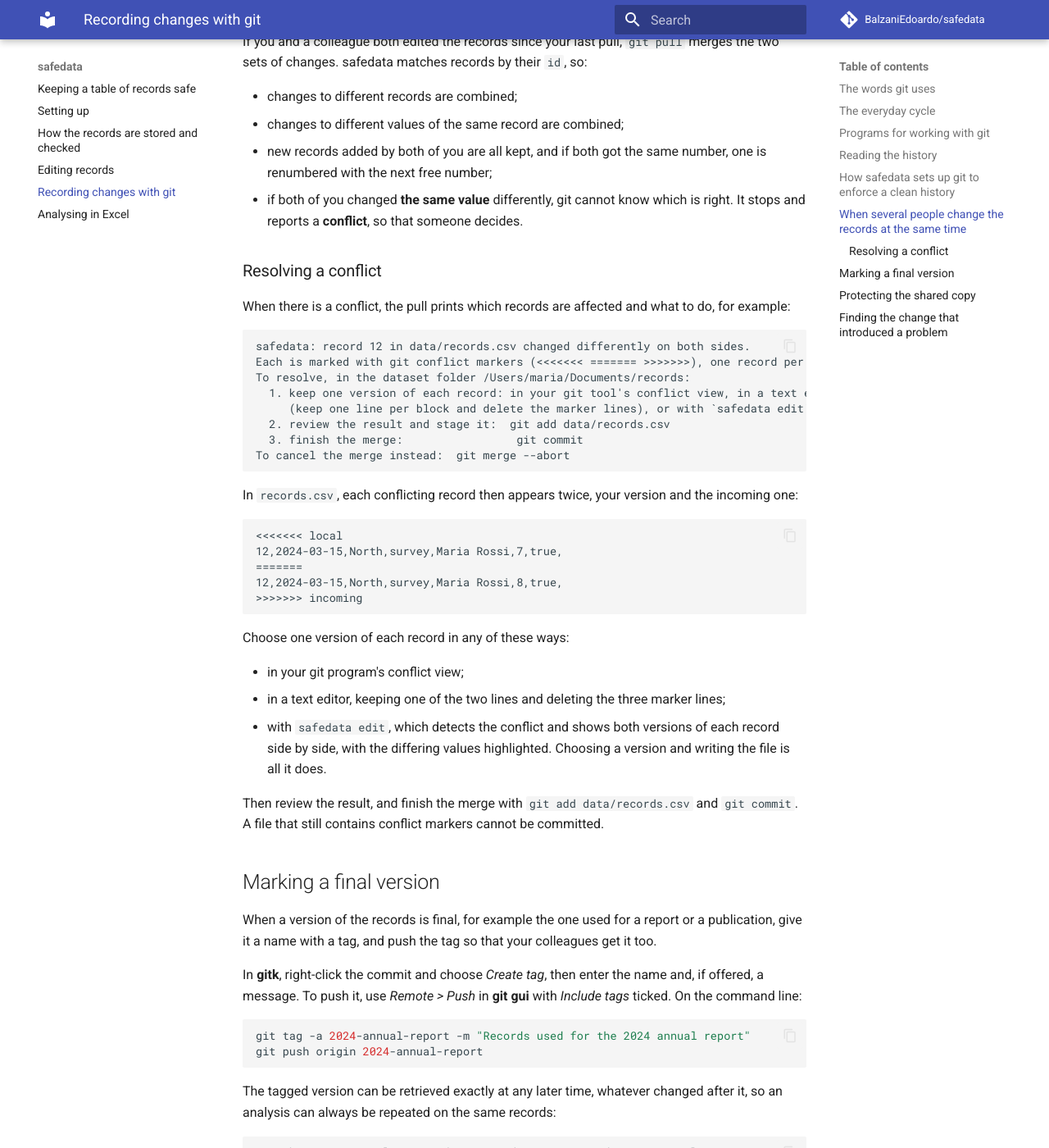
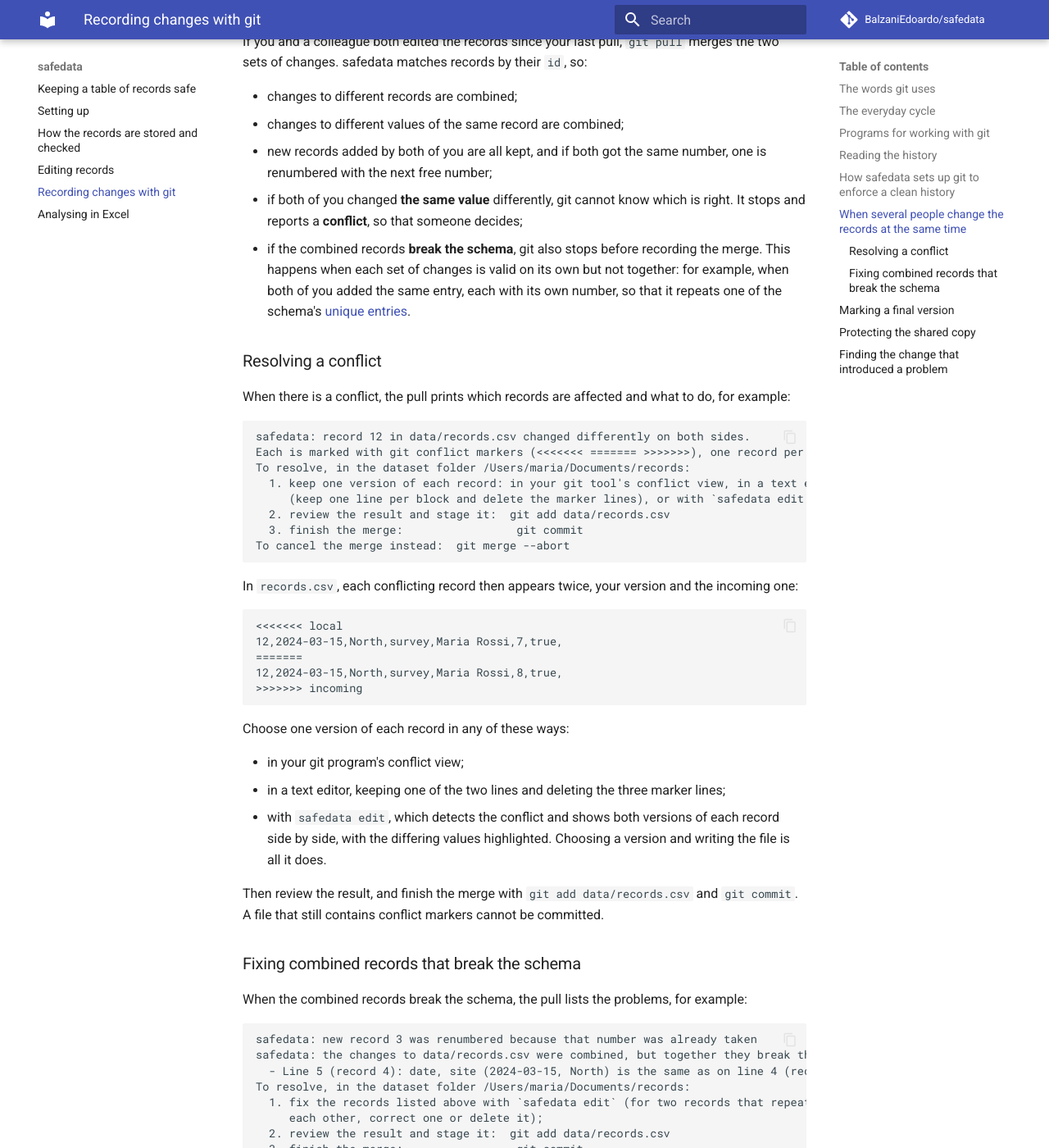
Before and after one commit to BalzaniEdoardo/safedata, an MkDocs documentation site: the page built from docs/git.md, in a window 1280 px wide and 1400 px high, scrolled down 2682 px. Shown: the whole window at 82% size. Built offline with MkDocs 1.6.1 and Material for MkDocs 9.7.7, drawn with Linux system fonts in a browser that asks for light colours; comment, search, counter and statistics services are not loaded; some of the changed text lies outside the part shown.

Commit message:
test duplicate

````diff
--- a/docs/git.md
+++ b/docs/git.md
@@ -71,7 +71,8 @@ If you and a colleague both edited the records since your last pull, `git pull`
 - changes to different records are combined;
 - changes to different values of the same record are combined;
 - new records added by both of you are all kept, and if both got the same number, one is renumbered with the next free number;
-- if both of you changed **the same value** differently, git cannot know which is right. It stops and reports a **conflict**, so that someone decides.
+- if both of you changed **the same value** differently, git cannot know which is right. It stops and reports a **conflict**, so that someone decides;
+- if the combined records **break the schema**, git also stops before recording the merge. This happens when each set of changes is valid on its own but not together: for example, when both of you added the same entry, each with its own number, so that it repeats one of the schema's [unique entries](records.md#entries-that-must-not-repeat).
 
 ### Resolving a conflict
 
@@ -105,6 +106,24 @@ Choose one version of each record in any of these ways:
 - with `safedata edit`, which detects the conflict and shows both versions of each record side by side, with the differing values highlighted. Choosing a version and writing the file is all it does.
 
 Then review the result, and finish the merge with `git add data/records.csv` and `git commit`. A file that still contains conflict markers cannot be committed.
+
+### Fixing combined records that break the schema
+
+When the combined records break the schema, the pull lists the problems, for example:
+
+```
+safedata: new record 3 was renumbered because that number was already taken
+safedata: the changes to data/records.csv were combined, but together they break the schema:
+  - Line 5 (record 4): date, site (2024-03-15, North) is the same as on line 4 (record 3); together, these columns must differ between records
+To resolve, in the dataset folder /Users/maria/Documents/records:
+  1. fix the records listed above with `safedata edit` (for two records that repeat
+     each other, correct one or delete it);
+  2. review the result and stage it:  git add data/records.csv
+  3. finish the merge:                 git commit
+To cancel the merge instead:  git merge --abort
+```
+
+Here both people recorded an observation at the North site on 15 March 2024, and the incoming one was renumbered to 4. The file contains all the combined records, without conflict markers. Open it with `safedata edit`, correct or delete one of the two records, save, and finish the merge with `git add data/records.csv` and `git commit`.
 
 ## Marking a final version
 
````
Also changed, not shown: docs/editing.md (+1 -1 lines).
